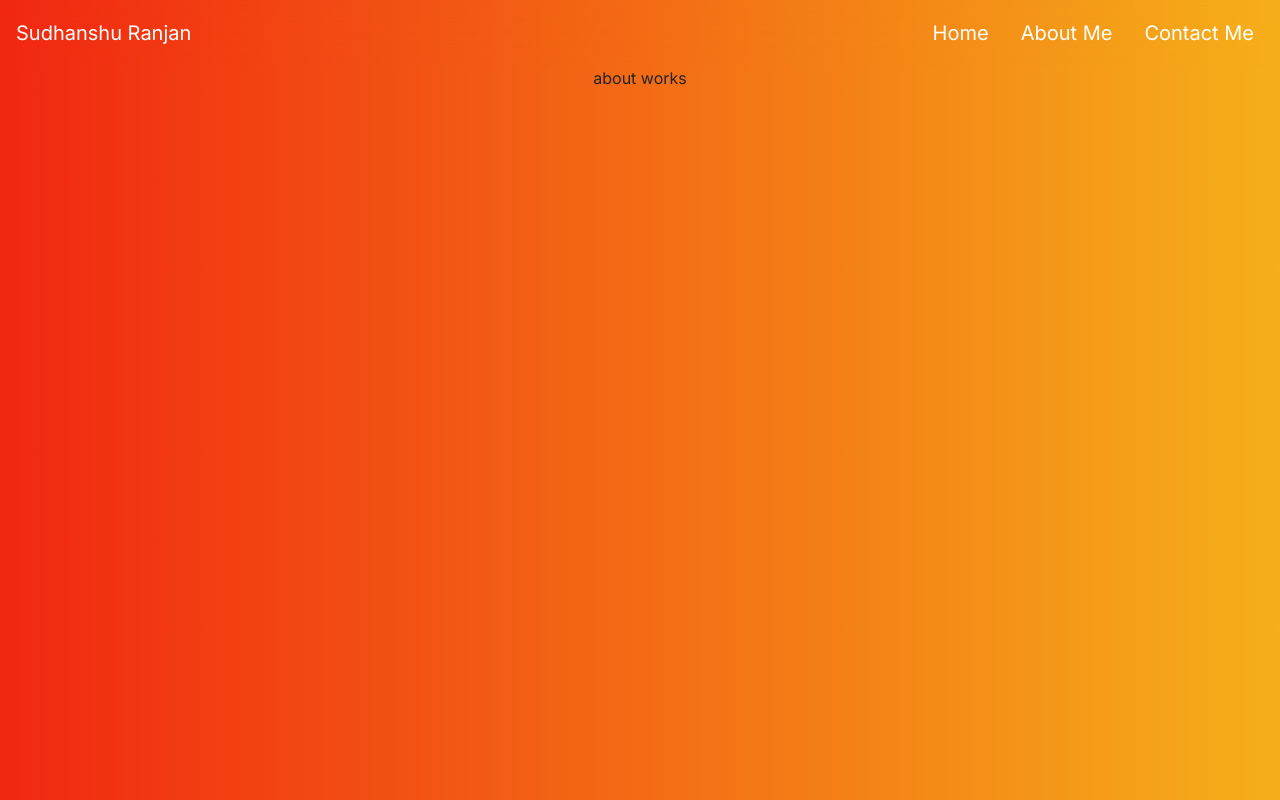
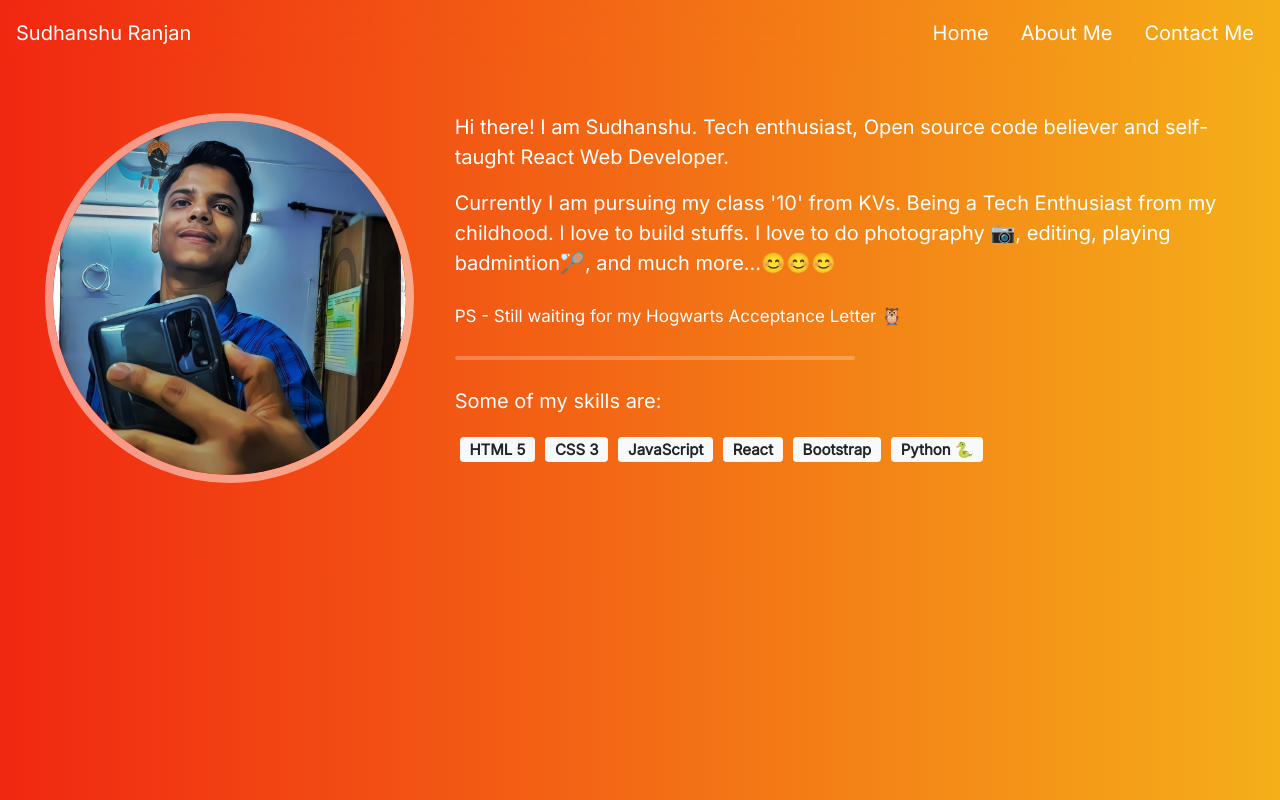
Before and after one commit to SudhanshuRanjan2005/react-folio, a React (Create React App) app: page /about in a window 1280 px wide. Built offline with nearby package versions, Linux system fonts and the light colour scheme.

Commit message:
about-section complete

```diff
--- a/public/index.html
+++ b/public/index.html
@@ -2,7 +2,7 @@
 <html lang="en">
   <head>
     <meta charset="utf-8" />
-    <link rel="icon" href="%PUBLIC_URL%/favicon.ico" />
+    <link rel="icon" href="%PUBLIC_URL%/Logo.jpeg" />
     <meta name="viewport" content="width=device-width, initial-scale=1" />
     <meta name="theme-color" content="#000000" />
     <meta
--- a/src/Components/About.js
+++ b/src/Components/About.js
@@ -1,10 +1,44 @@
 import React from 'react'
 import "./css/About.css"
+import Avatar from "./images/Avatar.jpeg";
 
 export default function About() {
     return (
-        <div>
-            about works
+        <div className="about">
+                <div className="row">
+                    <div className="col-lg-4 about-left">
+                        <img className="about-avatar" src={Avatar} alt="Avatar"/>
+                    </div>
+                    <div className="col-lg-8 about-right">
+                        <p className="about-intro">
+                        Hi there! I am Sudhanshu. Tech enthusiast, Open source code believer and self-taught React Web Developer.
+                        </p>
+                        <p className="about-intro">
+                        Currently I am pursuing my class '10' from KVs.
+                        Being a Tech Enthusiast from my childhood.
+                        I love to build stuffs.
+                        I love to do photography 📷, editing, playing badmintion🏸, and much more...😊😊😊
+                        </p>
+                        <p className="ps">
+                        PS - Still waiting for my Hogwarts Acceptance Letter 🦉
+                        </p>
+                        <hr/>
+                        <div className="skills">
+                            <p className="skills-about">
+                                Some of my skills are:
+                            </p>
+                            <p className="skills-badge">
+                            <span class="badge bg-light text-dark">HTML 5</span>
+                            <span class="badge bg-light text-dark">CSS 3</span>
+                            <span class="badge bg-light text-dark">JavaScript</span>
+                            <span class="badge bg-light text-dark">React</span>
+                            <span class="badge bg-light text-dark">Bootstrap</span>
+                            <span class="badge bg-light text-dark">Python 🐍</span>
+                            </p>
+
+                        </div>
+                    </div>
+                </div>
         </div>
     )
 }
--- a/src/Components/Header.js
+++ b/src/Components/Header.js
@@ -6,11 +6,11 @@ export default function Header() {
   return (
     <div>
       <nav className="nav ">
-        <div className="left">
+        <div className="left-links">
         <Link className="nav-link" to="/">Sudhanshu Ranjan</Link>
         </div>
 
-        <div className="right">
+        <div className="right-links">
         <Link className="nav-link right-link" to="/">Home</Link>
         <Link className="nav-link right-link" to="/about">About Me</Link>
         <Link className="nav-link right-link" to="#">Contact Me</Link>
--- a/src/Components/css/About.css
+++ b/src/Components/css/About.css
@@ -0,0 +1,55 @@
+body {
+    background-color: blue;
+}
+.row {
+    --bs-gutter-x: -3rem;
+    display: flex;
+    justify-content: center;
+    align-items: center;
+    color: #fff;
+    margin-top: 15px;
+    margin-bottom: 50px;
+
+}
+
+.about-avatar {
+    margin-top: 2rem;
+    margin-bottom: 2rem;
+    width: 90%;
+    border-radius: 50%;
+    border: 8px solid rgba(255, 255, 255,0.5);
+}
+
+/* main css start from here  */
+
+.about-right {
+    text-align: left !important;
+    padding-left: 20px;
+}
+
+hr {
+    width: 400px;
+    border: 2px solid;
+    border-radius: 5px;
+}
+
+.about-intro {
+    font-size: 20px;
+
+}
+
+.ps {
+    padding-top: 10px;
+    padding-bottom: 10px;
+    font-size: 17px;
+}
+
+.skills-about {
+    font-size: 20px;
+    padding-top: 10px;
+}
+
+.badge {
+    margin: 5px 5px;
+    font-size: 15px;
+}
--- a/src/Components/css/Header.css
+++ b/src/Components/css/Header.css
@@ -16,7 +16,7 @@ nav {
     padding: 10px;
 }
 
-.right {
+.right-links {
     display: flex;
     justify-content: center;
     align-items: center;
```
Also changed, not shown: public/Logo.jpeg (added), src/Components/images/Avatar.jpeg (added).
